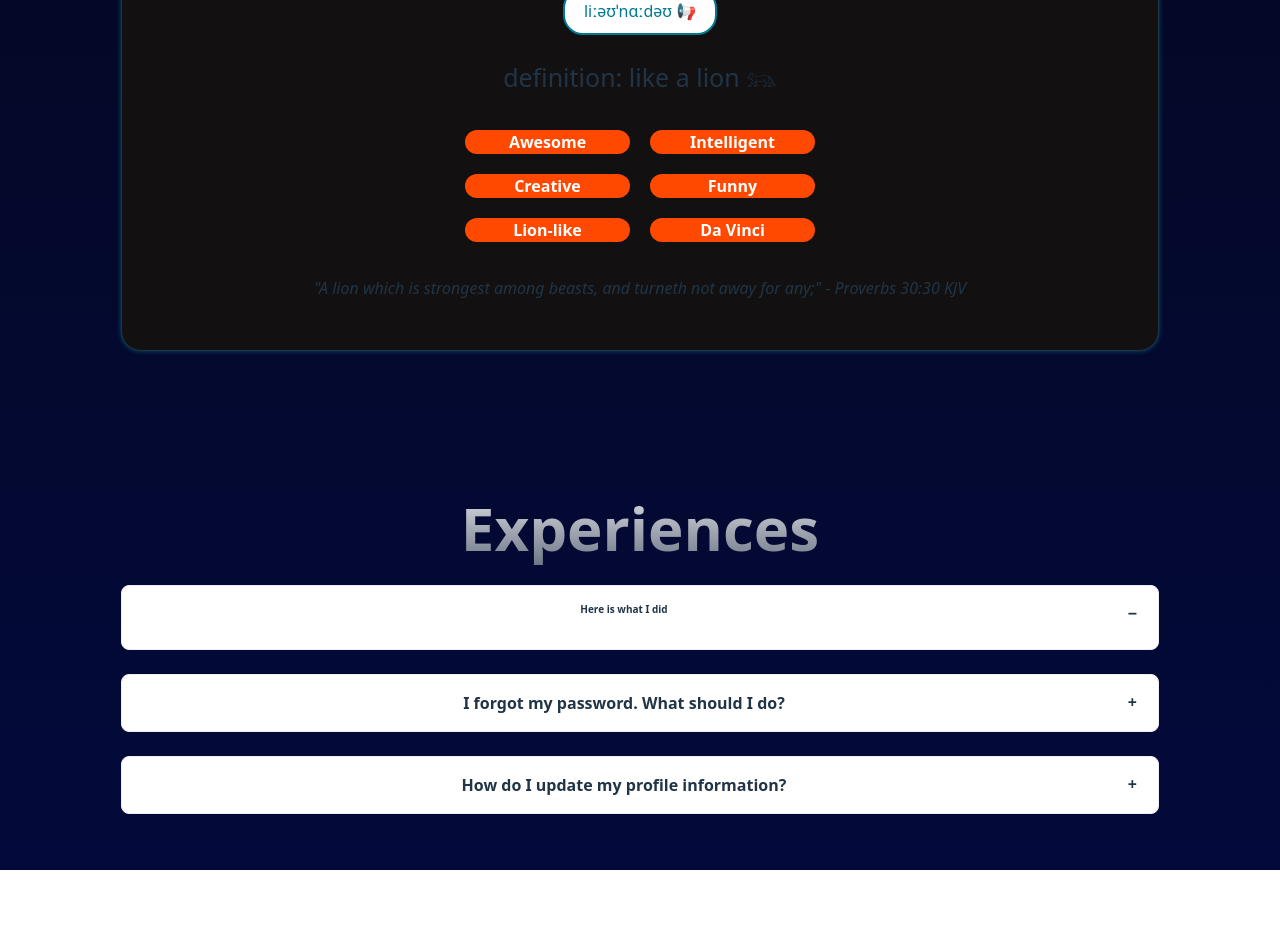
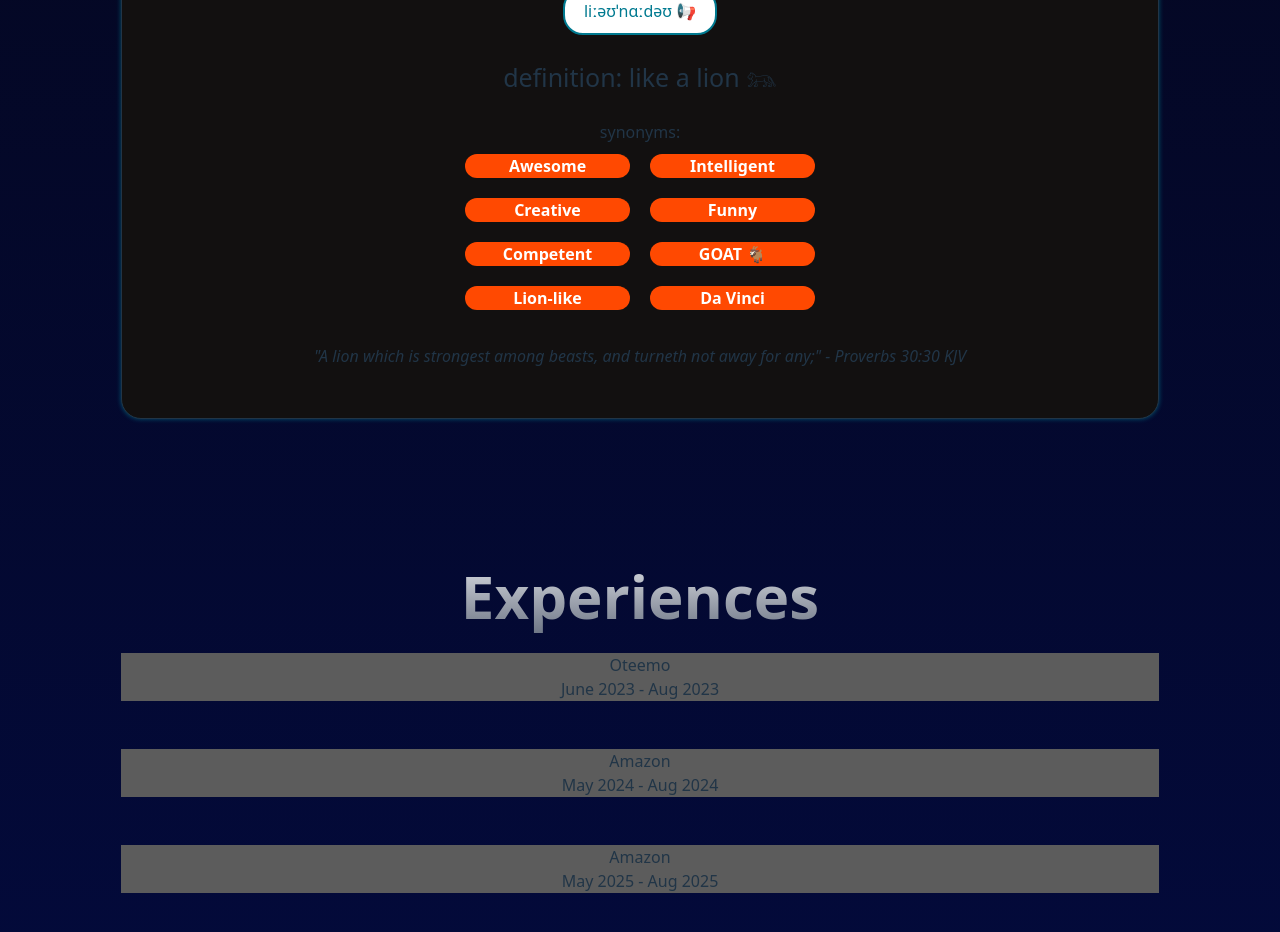
Before and after one commit to Tofudog/Personal-Website, a React (Vite) app: page / in a window 1280 px wide. Shown: the part 1060-1992 px from the top of the page. Before the commit the page ends 1930 px from the top, so only its background shows below. Built offline with nearby package versions, Linux system fonts and the light colour scheme.

Commit message:
Implement experiences accordion

```diff
--- a/src/App.css
+++ b/src/App.css
@@ -206,6 +206,23 @@
   font-style: italic;
 }
 
+.accordion-wrapper {
+  position: relative;
+}
+
+.accordion-question {
+  background-color: rgb(92, 92, 92);
+  cursor: pointer;
+}
+
+.accordion-answer {
+  background-color: rgb(26, 26, 26);
+}
+
+.accordion-hidden {
+  display: none;
+}
+
 /* Sky container only covers top 30% */
 .sky {
     position: absolute;
--- a/src/App.jsx
+++ b/src/App.jsx
@@ -5,6 +5,7 @@ import Title from './components/Title';
 import Navbar from './components/Navbar';
 import StarBackground from './components/StarBackground';
 import Dictionary from './components/Dictionary';
+import experiencesData from "./data/experiences.json";
 
 const Home = () => {
   return <>
@@ -28,7 +29,7 @@ const Home = () => {
             </h1>
             <br></br>
             <div id="experiences-view">
-              <Experiences></Experiences>
+              <Experiences data={experiencesData}></Experiences>
             </div>
           </div>
         </div>
--- a/src/components/Dictionary.jsx
+++ b/src/components/Dictionary.jsx
@@ -2,11 +2,14 @@ import sound from "./../assets/leonardo.mp3";
 
 const Synonyms = () => {
     return <>
+        <h3>synonyms:</h3>
         <div className="grid-container">
             <div className="word-bubble">Awesome</div>
             <div className="word-bubble">Intelligent</div>
             <div className="word-bubble">Creative</div>
             <div className="word-bubble">Funny</div>
+            <div className="word-bubble">Competent</div>
+            <div className="word-bubble">GOAT 🐐</div>
             <div className="word-bubble">Lion-like</div>
             <div className="word-bubble">Da Vinci</div>
         </div>
--- a/src/components/Experiences.jsx
+++ b/src/components/Experiences.jsx
@@ -1,31 +1,37 @@
-const DescribeAmazon = () => {
-  return <>
-    <div>
-      <p>Here is what I did</p>
-    </div>
-  </>
-};
+import { useState } from "react";
 
-const Experiences = () => {
+const Experiences = ({ data }) => {
+  const [activeIndex, setActiveIndex] = useState(-1);
+
+  const toggleActiveAccordion = (index) => {
+    if (index === activeIndex) {
+      setActiveIndex(-1);
+    }
+    else {
+      setActiveIndex(index);
+    }
+  };
+
   return (
     <div>
-      <div className="collapse collapse-plus bg-base-100 border border-base-300">
-        <input type="radio" name="my-accordion-3" defaultChecked />
-        <div className="collapse-title font-semibold"><DescribeAmazon></DescribeAmazon></div>
-        <div className="collapse-content text-sm"></div>
-      </div>
-      <br></br>
-      <div className="collapse collapse-plus bg-base-100 border border-base-300">
-        <input type="radio" name="my-accordion-3" />
-        <div className="collapse-title font-semibold">I forgot my password. What should I do?</div>
-        <div className="collapse-content text-sm">Click on "Forgot Password" on the login page and follow the instructions sent to your email.</div>
-      </div>
-      <br></br>
-      <div className="collapse collapse-plus bg-base-100 border border-base-300">
-        <input type="radio" name="my-accordion-3" />
-        <div className="collapse-title font-semibold">How do I update my profile information?</div>
-        <div className="collapse-content text-sm">Go to "My Account" settings and select "Edit Profile" to make changes.</div>
-      </div>
+      {data.map((item, index) => {
+        return <>
+          <div className="accordion-wrapper" key={index}>
+            <div onClick={() => toggleActiveAccordion(index)} className="accordion-question">
+              <div>{item.company}</div>
+              <div>{item.timeframe}</div>
+            </div>
+            <div className={index === activeIndex ? "accordion-answer" : "accordion-hidden"}>
+              {item.skills.map((skill) => (
+                <>
+                  <h3>{skill}</h3>
+                </>
+              ))}
+            </div>
+            <br></br><br></br>
+          </div>
+        </>
+      })}
     </div>
   );
 };
--- a/src/components/Title.jsx
+++ b/src/components/Title.jsx
@@ -4,9 +4,11 @@ const Title = () => {
     return (
         <>
             <div>
-                <div className="sky">
-                    <div className="moon" />
-                </div>
+                {window.innerWidth > 450 && (
+                    <div className="sky">
+                        <div className="moon" />
+                    </div>
+                )}
             </div>
             <div style={{
                 backgroundImage: `url(${topBackground})`,
--- /dev/null
+++ b/src/data/experiences.json
@@ -0,0 +1,23 @@
+[
+    {
+        "company": "Oteemo",
+        "timeframe": "June 2023 - Aug 2023",
+        "skills": [
+            "tensorflow", "technical writing"
+        ]
+    },
+    {
+        "company": "Amazon",
+        "timeframe": "May 2024 - Aug 2024",
+        "skills": [
+            "Python", "AWS", "Git"
+        ]
+    },
+    {
+        "company": "Amazon",
+        "timeframe": "May 2025 - Aug 2025",
+        "skills": [
+            "React TS", "AWS", "Git", "CI/CD"
+        ]
+    }
+]
```
